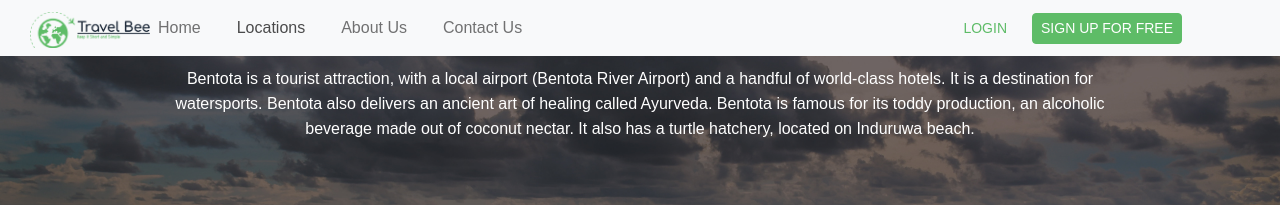
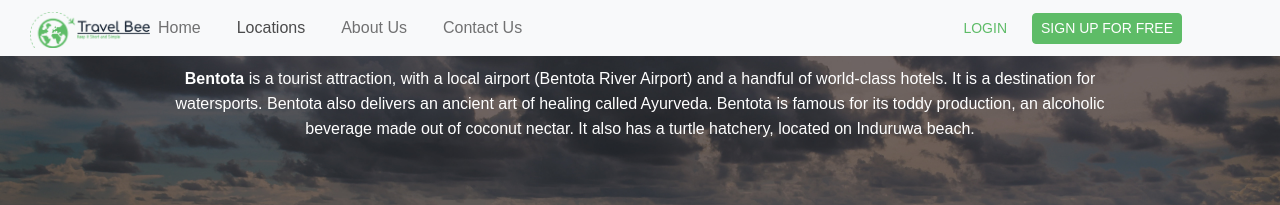
Before and after one commit to yohan9878/Culture-and-Tourism-Management-System, a React (Create React App) app in the folder Client/: page / in a window 1280 px wide. Both pictures are taken after a click on the link "Locations". Shown: the top 205 px of the page. Built offline with nearby package versions, Linux system fonts and the light colour scheme.

Commit message:
modifications on a text

```diff
--- a/Client/src/components/Slider/Slider.jsx
+++ b/Client/src/components/Slider/Slider.jsx
@@ -63,7 +63,7 @@ const SliderHome = () => {
 				</div>
 				<div>
 					<h6 style={{ ...contentStyle, ...background2 }}>
-						The Temple of the Sacred Tooth Relic is a
+						<b>The Temple of the Sacred Tooth Relic </b> is a
 						world-renowned place of worship, where the left
 						Canine tooth of Gautama Buddha is enshrined. The
 						temple which is venerated by thousands of local &
@@ -73,9 +73,9 @@ const SliderHome = () => {
 				</div>
 				<div>
 					<h6 style={{ ...contentStyle, ...background3 }}>
-						Bentota is a tourist attraction, with a local
-						airport (Bentota River Airport) and a handful of
-						world-class hotels. It is a destination for
+						<b>Bentota</b> is a tourist attraction, with a
+						local airport (Bentota River Airport) and a handful
+						of world-class hotels. It is a destination for
 						watersports. Bentota also delivers an ancient art
 						of healing called Ayurveda. Bentota is famous for
 						its toddy production, an alcoholic beverage made
@@ -85,12 +85,12 @@ const SliderHome = () => {
 				</div>
 				<div>
 					<h6 style={{ ...contentStyle, ...background4 }}>
-						The Nine Arch Bridge, also known as the ‘Bridge in
-						the Sky’ was constructed by connecting two bog
-						mountains when constructing the Badulla – Colombo
-						railway. This bridge is 300 feet in length, 25 feet
-						in width and 80-100 feet in height. It is one of
-						the best examples of colonial-era railway
+						<b>The Nine Arch Bridge,</b> also known as the
+						‘Bridge in the Sky’ was constructed by connecting
+						two bog mountains when constructing the Badulla –
+						Colombo railway. This bridge is 300 feet in length,
+						25 feet in width and 80-100 feet in height. It is
+						one of the best examples of colonial-era railway
 						construction in the country.
 					</h6>
 				</div>
```
